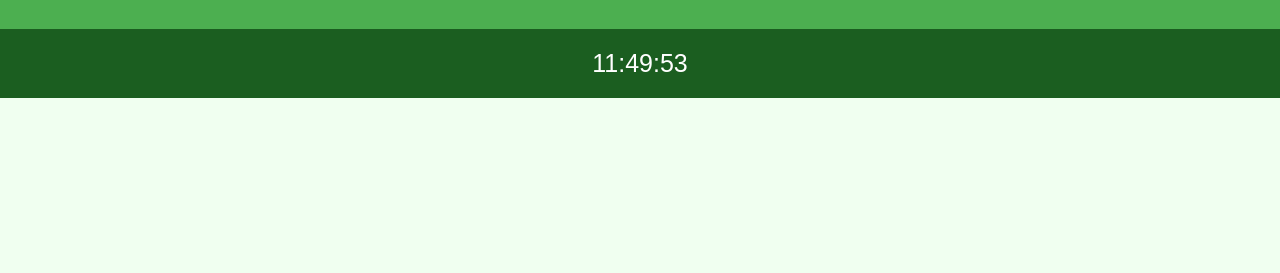
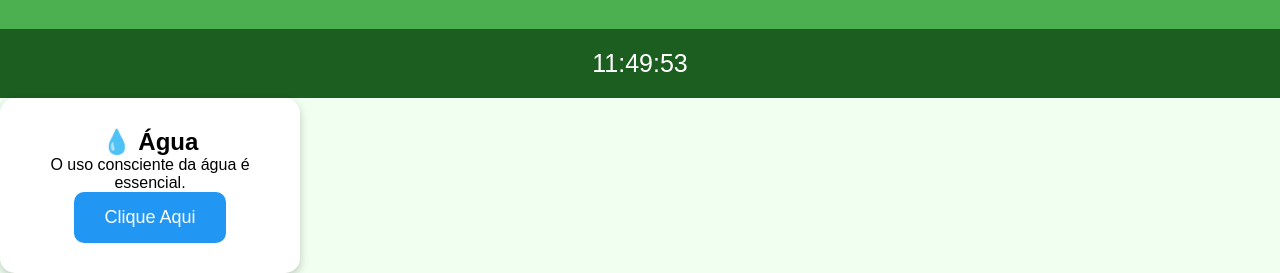
Before and after one commit to alisonwilliansilva-creator/alisson, a plain HTML site: page index.html in a window 1280 px wide. Shown: the part 718-991 px from the top of the page. Before the commit the page ends 816 px from the top, so only its background shows below. Drawn offline with Linux system fonts and the light colour scheme.

Commit message:
Update index.html

```diff
--- a/index.html
+++ b/index.html
@@ -81,4 +81,8 @@
     <script src="script.js"></script>
 
 </body>
-</html>
+</html><div class="card">
+    <h2>💧 Água</h2>
+    <p>O uso consciente da água é essencial.</p>
+    <button id="botao-agua">Clique Aqui</button>
+</div>
```
